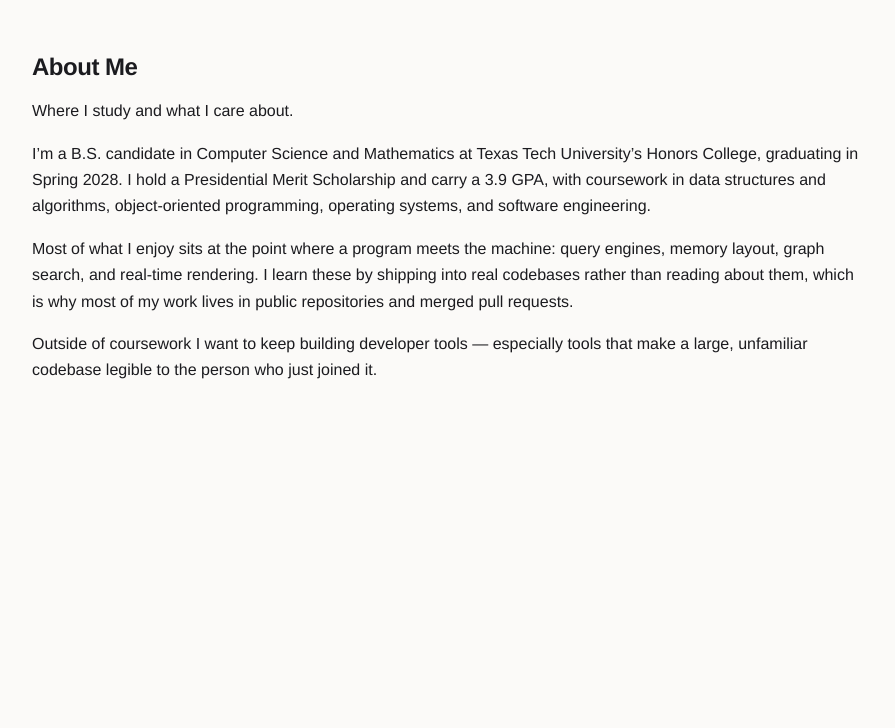
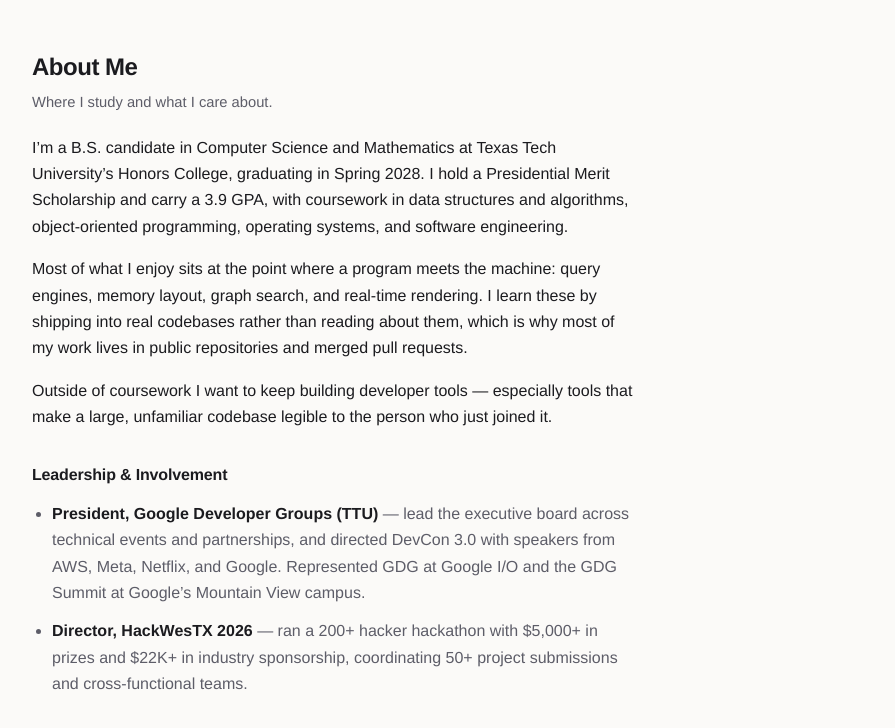
Before and after one commit to harshitaajoshi/my-portfolio, a plain HTML site: page index.html in a window 1280 px wide. Shown: the part 480-1208 px from the top of the page, without its empty margins (192-1087 px from the left). Before the commit the page ends 1008 px from the top, so only its background shows below. Drawn offline with Linux system fonts and the light colour scheme.

Commit message:
Add leadership and involvement details to About section

```diff
--- a/css/style.css
+++ b/css/style.css
@@ -171,3 +171,38 @@ a {
   background: transparent;
   color: var(--accent);
 }
+
+/* ----------------------------------------------------------
+   About
+   ---------------------------------------------------------- */
+
+.section-note {
+  margin: 0 0 20px;
+  color: var(--muted);
+  font-size: 0.92rem;
+}
+
+section p {
+  max-width: 68ch;
+}
+
+.subhead {
+  font-size: 1rem;
+  margin: 32px 0 12px;
+  letter-spacing: -0.01em;
+}
+
+.facts {
+  margin: 0;
+  padding-left: 20px;
+  color: var(--muted);
+  max-width: 68ch;
+}
+
+.facts li {
+  margin-bottom: 12px;
+}
+
+.facts strong {
+  color: var(--text);
+}
--- a/index.html
+++ b/index.html
@@ -61,6 +61,21 @@
         especially tools that make a large, unfamiliar codebase legible to the person
         who just joined it.
       </p>
+
+      <h3 class="subhead">Leadership &amp; Involvement</h3>
+      <ul class="facts">
+        <li>
+          <strong>President, Google Developer Groups (TTU)</strong> &mdash; lead the
+          executive board across technical events and partnerships, and directed
+          DevCon 3.0 with speakers from AWS, Meta, Netflix, and Google. Represented
+          GDG at Google I/O and the GDG Summit at Google&rsquo;s Mountain View campus.
+        </li>
+        <li>
+          <strong>Director, HackWesTX 2026</strong> &mdash; ran a 200+ hacker
+          hackathon with $5,000+ in prizes and $22K+ in industry sponsorship,
+          coordinating 50+ project submissions and cross-functional teams.
+        </li>
+      </ul>
     </section>
 
   <!-- MORE SECTIONS -->
```
